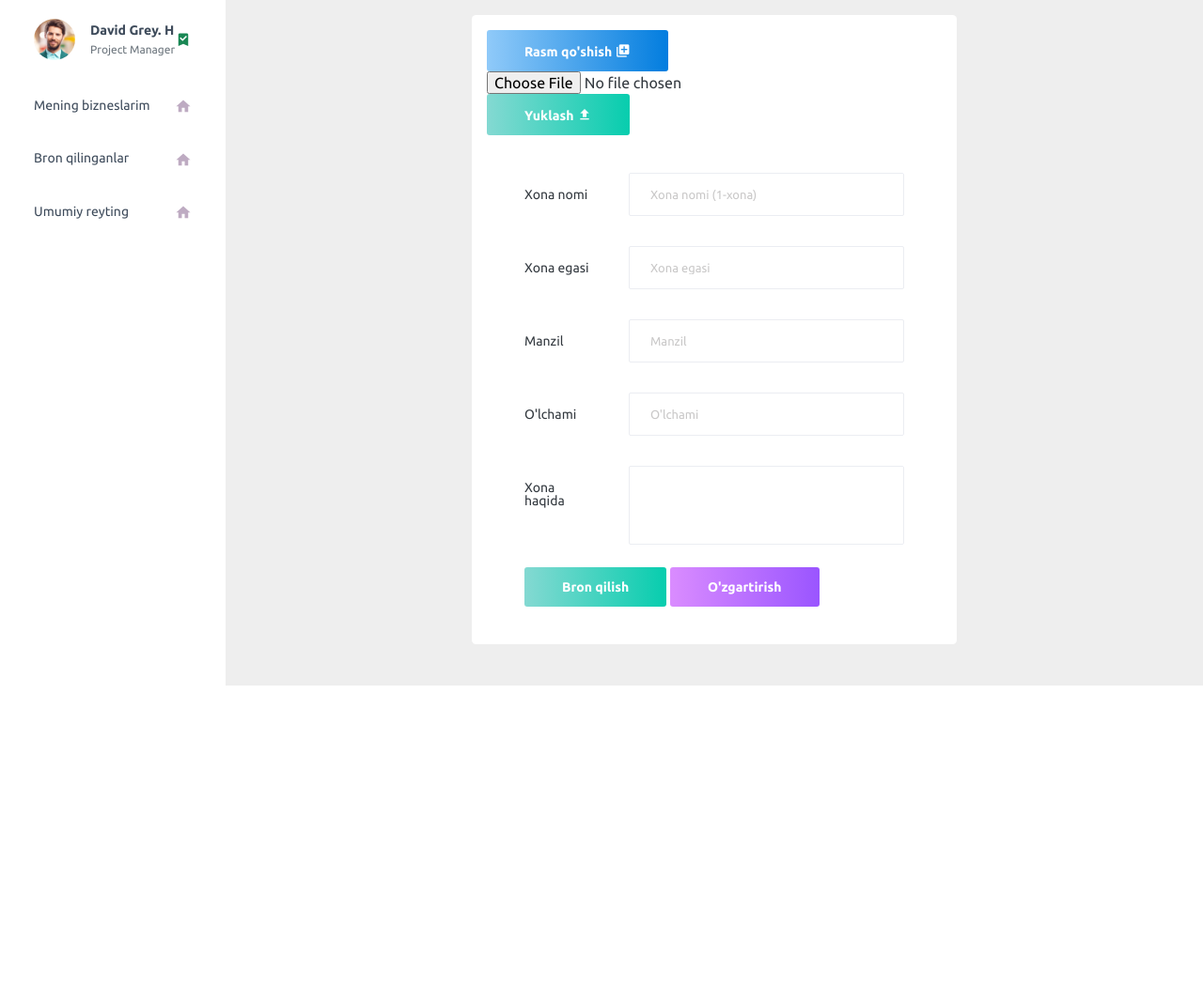
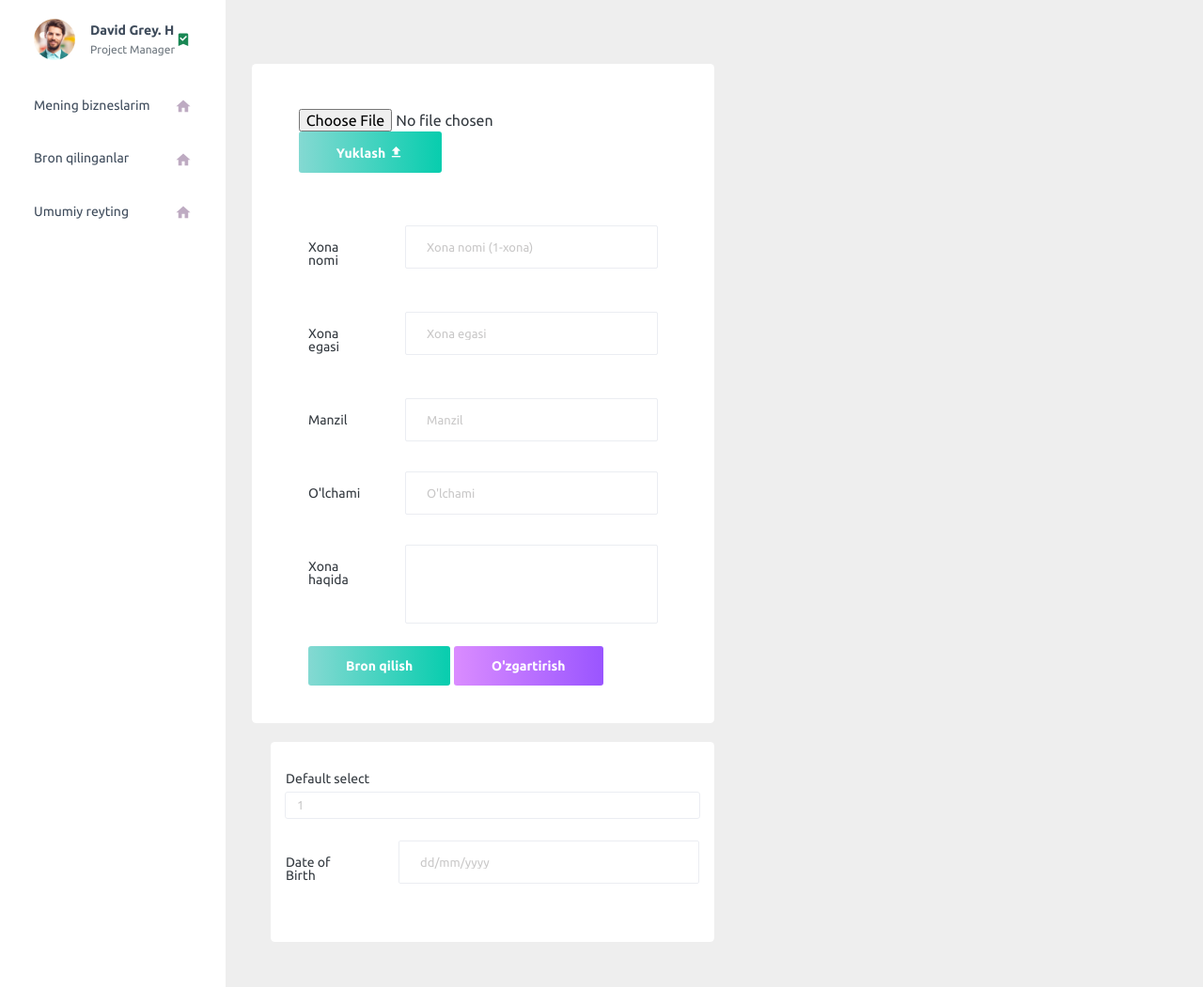
Before and after one commit to abdulatipovO/Admin-panel, a Django app: template templates/room_parametr.html in a window 1280 px wide. Shown: the part 70-1121 px from the top of the page at 94% size. Before the commit the page ends 800 px from the top, so only its background shows below. Run offline with Django 3.2, Linux system fonts and the light colour scheme; the template is opened without the code that fills it, so the values that code supplies are empty; some libraries are stand-ins or nearby versions.

Commit message:
detail roomss

```diff
--- a/templates/room_parametr.html
+++ b/templates/room_parametr.html
@@ -1,133 +1,5 @@
 {% extends 'wrapper.html' %}
 {% block content %}
-{% comment %}
-    <div class="row col-12">
-
-      <div class="col-lg-6 grid-margin stretch-card" >
-        <div class="card" style="width: 18rem;">
-          <form action="" method="post" class="form">
-            {% csrf_token %}
-            <h3>Xonani O'zgartirish </h3>
-          <div class="col-md-6">
-            <div class="form-class">
-
-              <label for="floatingSelect" > <h4> Xona Raqami </h4></label>
-             <input type="text" value="{{room.name}}" class=" form-control form-control-lg btn-secondary" data-id="{{room.name}}"  name="name" required>
-            </div>
-           </div>
-           <div class="col-md-6">
-            <div class="form-class">
-              <label for="floatingSelect"> <h3> Odam sigimi  </h3></label>
-              <input type="number" value="{{room.size}}" class="form-control form-control-lg btn-secondary" name="size" required>
-            </div>
-            <div class="form-class">
-              <label for="floatingSelect"> <h3> Masul Shahs  </h3></label>
-              <input type="text" value="{{room.owner}}" class="form-control form-control-lg btn-secondary" name="owner" required>
-            </div>
-           </div>
-           <div class="col-md-6">
-            <div class="form-class">
-              <label for="floatingSelect"> <h3> Xona Mazili </h3></label>
-              <input type="text" value="{{room.adres}}" class="form-control form-control-lg  btn-secondary" name="adres" required>
-            </div>
-           </div>
-
-            <div class="col-md-6">
-            <div class="form-class">
-              <button type="submit"class=" btn btn-block btn-lg btn-gradient-primary mt-4">Yangilash </button>
-            </div>
-          </form>
-           </div>
-        </div>
-      </div>
-
-      <div class="col-lg-6 grid-margin stretch-card" >
-        <div class="card" style="width: 18rem;">
-          <form action="" method="post" class="form">
-            <h3>Xonani Rasmi</h3>
-
-
-           <div class="col-md-6">
-            <div class="form-class">
-              <img src="/static/assets/images/hero-img.png" width="270px" alt="">
-           </div>
-           </div>
-
-
-          </form>
-        </div>
-      </div>
-      <div class="col-lg-6 grid-margin stretch-card" >
-        <div class="card" style="width: 18rem;">
-          <form action="" method="post" class="form" enctype='multipart/form-data'>{% csrf_token %}
-            <h3>Rasm Qoshish  </h3>
-          <div class="col-md-6">
-            <div class="form-class">
-              <label for="floatingSelect" > <h4> Rasm </h4></label>
-             <input type="file" class="form-control form-control-lg"  name="image" required>
-            </div>
-           </div>
-
-            <div class="col-md-6">
-            <div class="form-class">
-              <button type="submit" class="btn btn-block btn-lg btn-gradient-primary mt-4">Rasm Qoshish </button>
-            </div>
-          </form>
-           </div>
-        </div>
-      </div>
-      <div class="col-lg-6 grid-margin stretch-card" >
-        <div class="card" style="width: 18rem;">
-            <h3>Xonani Rasmi</h3>
-
-            {% for i in room.room_photos.all %}
-
-            {{forloop.counter}}
-           <div class="col-md-6">
-            <div class="form-class">
-              <img src="{{ i.image.url }}" width="270px" alt="">
-           </div>
-           </div>
-           {% endfor %}
-
-
-        </div>
-      </div>
-
-
-    </div>
-
-    {% endcomment %}
-
-
-<!-- <div class="container-fluid">
-
-  <div class="row">
-    <div class="col-md-6">
-      <div class="card bg-warning">
-        <img src="/media/room_photos/2E2ELXUN4VOEFCS56IONGAC3EE.webp" alt="">
-        <div class="card-body">
-          <h1 class="card-title text-center">Xonani nomi: {{ room.name }}</h1>
-          <h1 class="card-title text-center">Mas'ul shaxs: {{ room.owner }}</h1>
-          <h1 class="card-title text-center">Manzil: {{ room.adres }}</h1>
-          <h1 class="card-title text-center">Sig'im: {{ room.size }}</h1>
-          <h1 class="card-title text-center"></h1>
-          <label for="info">Xona haqida ma'lumot</label>
-          <textarea name="description" id="info" cols="30" rows="10">{{ room.description }}</textarea>
-        </div>
-      </div>
-    </div>
-    <div class="col-md-6">
-      <div class="card bg-danger">
-        <h4>hihi</h4>
-        <form action="">
-
-        </form>
-      </div>
-    </div>
-  </div>
-</div> -->
-
 
 <!-- Example -->
 
@@ -135,11 +7,12 @@
 <script src="https://cdnjs.cloudflare.com/ajax/libs/popper.js/1.12.9/umd/popper.min.js" integrity="sha384-ApNbgh9B+Y1QKtv3Rn7W3mgPxhU9K/ScQsAP7hUibX39j7fakFPskvXusvfa0b4Q" crossorigin="anonymous"></script>
 <script src="https://maxcdn.bootstrapcdn.com/bootstrap/4.0.0/js/bootstrap.min.js" integrity="sha384-JZR6Spejh4U02d8jOt6vLEHfe/JQGiRRSQQxSfFWpi1MquVdAyjUar5+76PVCmYl" crossorigin="anonymous"></script>
 
-<div class="container py-3">
+
+<div class="container p-5 ">
   <!-- Card Start -->
   <div class="card-bg">
   <div class="row ">
-      <div class="col-md-6 px-3 card" style="margin: 0 auto; float: none;">
+      <div class="col-md-6 card ">
         <div id="CarouselTest" class="carousel slide" data-ride="carousel">
           <ol class="carousel-indicators">
             <li data-target="#CarouselTest" data-slide-to="0" class="active"></li>
@@ -149,14 +22,18 @@
           </ol>
           <div class="carousel-inner mt-3">
             {% for i in room.room_photos.all %}
+
             {% if forloop.first %}
             <div class="carousel-item active">
             {% else %}
             <div class="carousel-item">
             {% endif %}
-              <img class="d-block" src="{{ i.image.url }}" alt="">
+            <div class="foto" style="width: 650px; height: 350px;">
+              <img class="d-block" src="{{ i.image.url }}" width="100%" height="100%" alt="">
+            </div>
             </div>
             {% endfor %}
+
 
             <a class="carousel-control-prev" href="#CarouselTest" role="button" data-slide="prev">
               <span class="carousel-control-prev-icon" aria-hidden="true"></span>
@@ -168,9 +45,9 @@
           </a>
           </div>
         </div>
-        <form action="" method="post" class="form" enctype='multipart/form-data'>{% csrf_token %}
-          <button  class="btn btn-gradient-info ml-5"  onclick="document.getElementById('getFile').click()">Rasm qo'shish <i class="icon-lg mdi mdi-library-plus"></i></button>
-          <input type='file' id="getFile" name="image" style="display:block">
+        <form action="" method="post" class="form mt-3 p-3" style="margin-left: 3%;" enctype='multipart/form-data'>{% csrf_token %}
+          <!-- <button  class="btn btn-gradient-info ml-5"  onclick="document.getElementById('getFile').click()">Rasm qo'shish <i class="icon-lg mdi mdi-library-plus"></i></button> -->
+          <input type='file' id="getFile" name="image" >
           <button type="submit" class="btn btn-gradient-success   ml-5">Yuklash <i class="icon-lg mdi mdi-upload"></i></button>
         </form>
         <!-- <div class="card-"> -->
@@ -215,6 +92,26 @@
             </div>
           </div>
         </div>
+
+      <div class="col-md-6 card">
+        <form action="" class="form mt-3 p-3">
+          <div class="form-group">
+            <label for="exampleFormControlSelect2">Default select</label>
+            <select class="form-control" id="exampleFormControlSelect2">
+              <option>1</option>
+
+            </select>
+          </div>
+          <div class="form-group row">
+            <label class="col-sm-3 col-form-label">Date of Birth</label>
+            <div class="col-sm-9">
+              <input class="form-control" placeholder="dd/mm/yyyy" />
+            </div>
+          </div>
+        </form>
+      </div>
+
+
       </div>
 
 
@@ -224,7 +121,8 @@
 
   <!-- End of card -->
 
-</div>
+
+
 
 
 
@@ -233,7 +131,6 @@
   background-color:  #eee;
 }
 .title {
-
     margin-bottom: 50px;
     text-transform: uppercase;
 }
@@ -246,7 +143,6 @@
     border: none;
     border-top: 1px solid rgba(34, 36, 38, .1);
     box-shadow: none;
-
 }
 .card-bg{
   background: #eee;
```
Also changed, not shown: templates/detail_service.html (+7 -0 lines), media/room_photos/360_F_283724163_kIWm6DfeFN0zhm8Pc0xelROcxxbAiEFI.jpg (added), media/room_photos/7bcb2df2c6c93fb062bb90efaeb5ea9c.jpg (added), media/room_photos/photo-upload-icon-picture-flat-260nw-1918146320.webp (added), media/room_photos/photo_2022-10-24_13-50-01.jpg (added), media/room_photos/photo_2022-10-24_13-50-01_mn2tdrl.jpg (added), media/room_photos/photo_2022-10-24_13-50-09.jpg (added), media/room_photos/photo_2022-10-24_13-50-26.jpg (added), media/room_photos/photo_2022-10-24_13-50-26_3dX7yz0.jpg (added), media/room_photos/photo_2022-10-24_13-50-29.jpg (added), media/room_photos/photo_2022-10-24_13-50-48.jpg (added), media/room_photos/pngtree-image-upload-icon-photo-upload-icon-png-image_2047547.jpg (added), media/service_photos/photo_2022-10-24_13-49-40.jpg (added).
